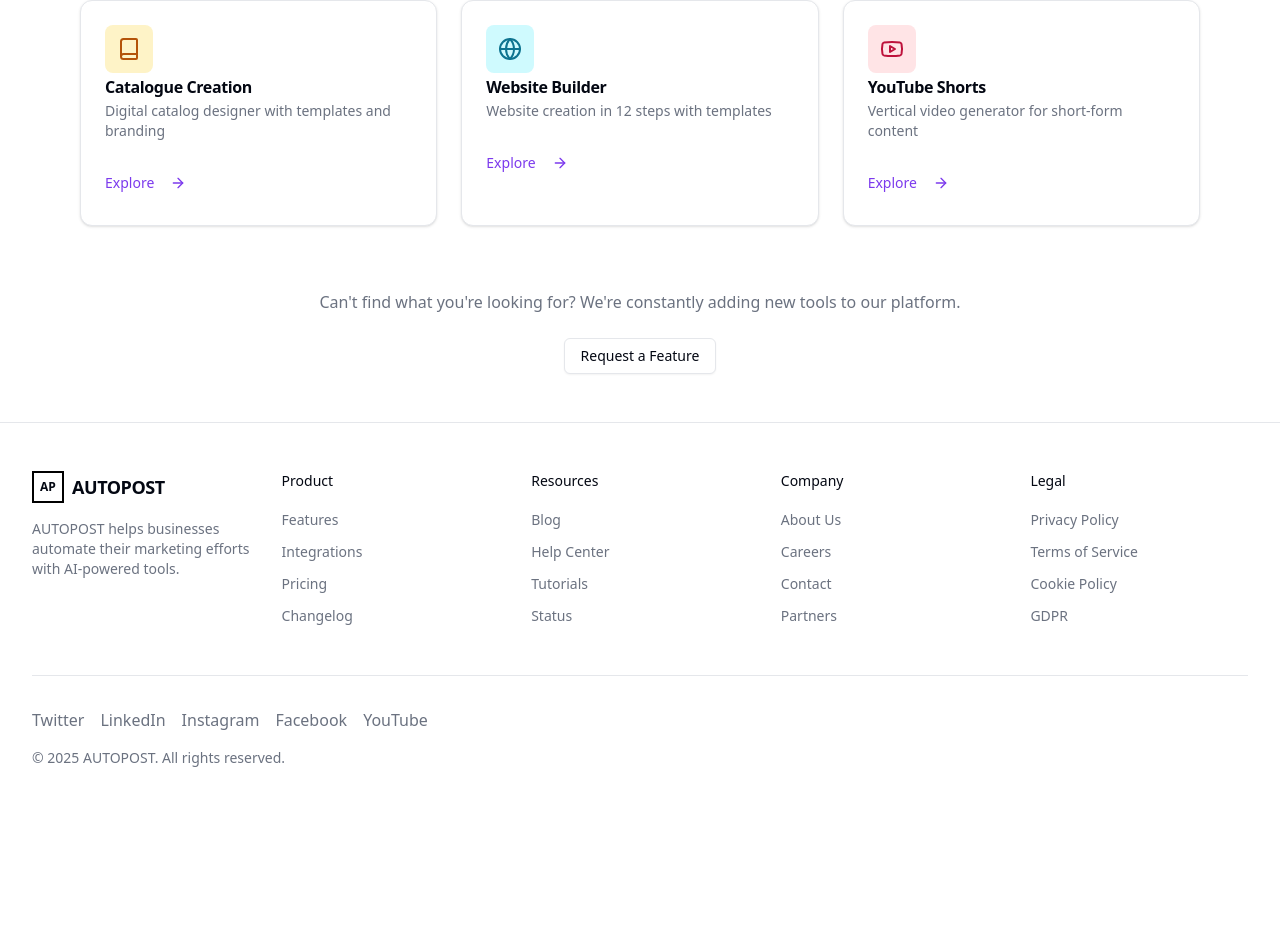
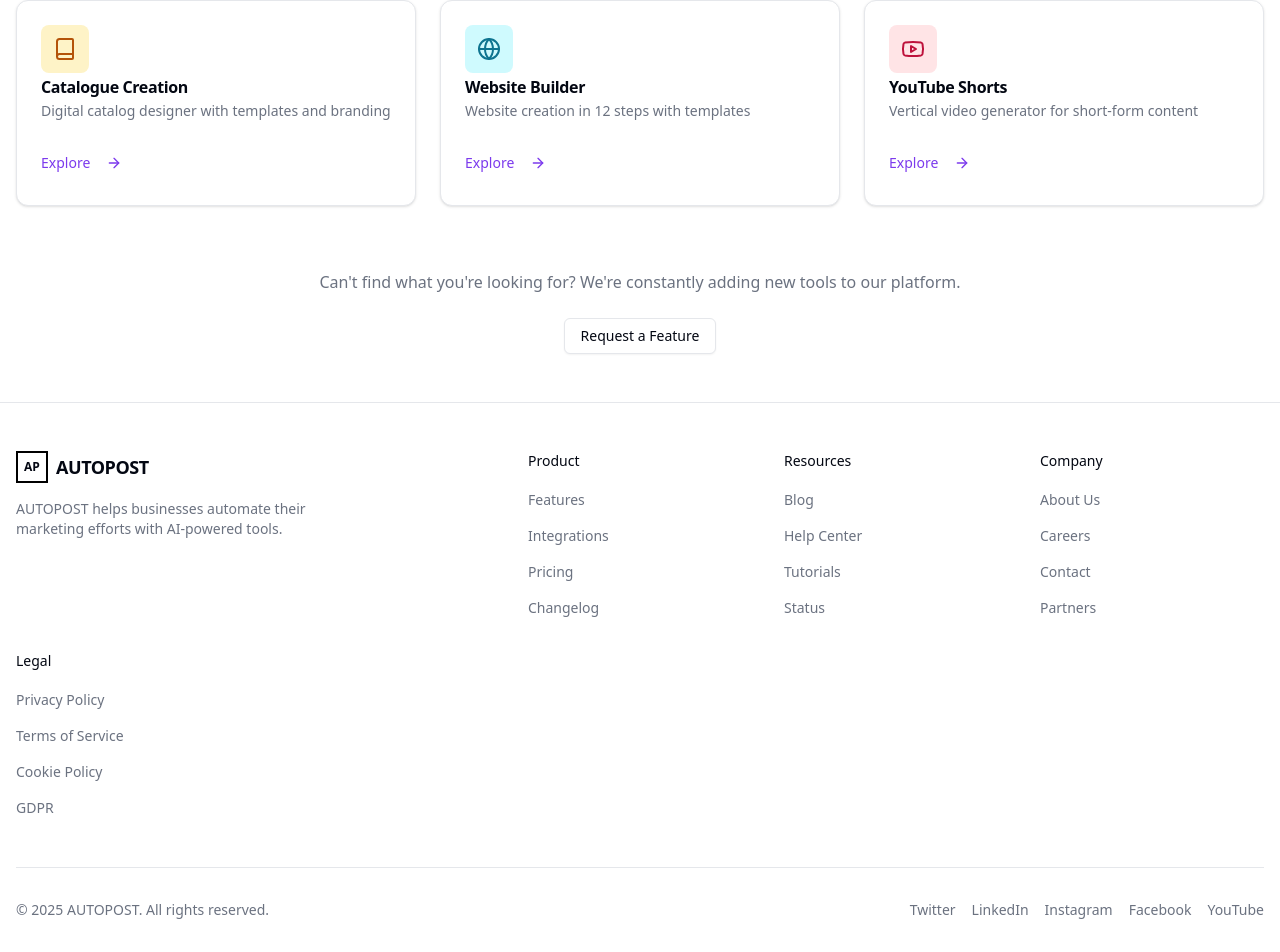
Before and after one commit to Cardano-max/AutoPost, a Next.js app: page /tools in a window 1280 px wide. Shown: the part 1381-2333 px from the top of the page. Before the commit the page ends 2197 px from the top, so only its background shows below. Built offline with nearby package versions, Linux system fonts and the light colour scheme.

Commit message:
mobile responsive added

```diff
--- a/src/app/globals.css
+++ b/src/app/globals.css
@@ -58,9 +58,65 @@
     @apply border-border;
   }
   body {
-    @apply bg-background text-foreground;
+    @apply bg-background text-foreground antialiased;
     font-feature-settings: "rlig" 1, "calt" 1;
   }
+  /* Mobile-first responsive text sizes */
+  h1 {
+    @apply text-2xl md:text-4xl lg:text-5xl font-bold;
+  }
+  h2 {
+    @apply text-xl md:text-3xl lg:text-4xl font-bold;
+  }
+  h3 {
+    @apply text-lg md:text-2xl lg:text-3xl font-bold;
+  }
+  p {
+    @apply text-sm md:text-base;
+  }
+}
+
+/* Mobile-first container */
+.container {
+  @apply px-4 mx-auto w-full;
+  max-width: 100%;
+}
+
+@screen sm {
+  .container {
+    max-width: 640px;
+  }
+}
+
+@screen md {
+  .container {
+    max-width: 768px;
+  }
+}
+
+@screen lg {
+  .container {
+    max-width: 1024px;
+  }
+}
+
+@screen xl {
+  .container {
+    max-width: 1280px;
+  }
+}
+
+/* Mobile navigation styles */
+.mobile-nav {
+  @apply fixed inset-0 bg-background z-50 transform transition-transform duration-300;
+}
+
+.mobile-nav.hidden {
+  transform: translateX(-100%);
+}
+
+.mobile-nav.visible {
+  transform: translateX(0);
 }
 
 /* Custom animations */
@@ -94,6 +150,69 @@
   animation: glow 2s ease-in-out infinite;
 }
 
+/* Responsive card grid */
+.card-grid {
+  @apply grid gap-4;
+  grid-template-columns: repeat(auto-fit, minmax(280px, 1fr));
+}
+
+/* Responsive spacing utilities */
+.section-padding {
+  @apply py-8 md:py-12 lg:py-16;
+}
+
+.section-margin {
+  @apply my-8 md:my-12 lg:my-16;
+}
+
+/* Responsive flex layouts */
+.flex-responsive {
+  @apply flex flex-col md:flex-row;
+}
+
+.flex-responsive-reverse {
+  @apply flex flex-col-reverse md:flex-row;
+}
+
+/* Responsive images */
+.responsive-image {
+  @apply w-full h-auto object-cover;
+}
+
+/* Responsive buttons */
+.btn-responsive {
+  @apply w-full md:w-auto;
+}
+
+/* Responsive navigation */
+.nav-menu {
+  @apply hidden md:flex;
+}
+
+.nav-menu-mobile {
+  @apply flex md:hidden;
+}
+
+/* Responsive cards */
+.card-responsive {
+  @apply flex flex-col md:flex-row items-start gap-4;
+}
+
+/* Responsive grids */
+.grid-responsive {
+  @apply grid grid-cols-1 md:grid-cols-2 lg:grid-cols-3 gap-6;
+}
+
+/* Responsive text alignment */
+.text-responsive {
+  @apply text-center md:text-left;
+}
+
+/* Responsive padding/margin */
+.spacing-responsive {
+  @apply p-4 md:p-6 lg:p-8;
+}
+
 /* Gradient backgrounds */
 .gradient-bg-orange-purple {
   background: linear-gradient(135deg, hsl(var(--orange-primary)), hsl(var(--purple-primary)));
@@ -109,32 +228,24 @@
 
 /* Hover effects */
 .hover-translate {
-  transition: transform 0.3s ease;
+  @apply transition-transform duration-300;
 }
 
 .hover-translate:hover {
-  transform: translateY(-5px);
+  @apply transform -translate-y-1;
 }
 
 .hover-scale {
-  transition: transform 0.3s ease;
+  @apply transition-transform duration-300;
 }
 
 .hover-scale:hover {
-  transform: scale(1.05);
-}
-
-/* Shapes */
-.shape-triangle {
-  clip-path: polygon(50% 0%, 0% 100%, 100% 100%);
-}
-
-.shape-circle {
-  border-radius: 50%;
+  @apply transform scale-105;
 }
 
 /* Hero section styles */
 .hero-gradient {
+  @apply relative overflow-hidden;
   background-color: #f8f8f7;
   background-image: radial-gradient(at top right, rgba(247, 250, 208, 0.5) 0%, transparent 70%),
                     radial-gradient(at bottom left, rgba(211, 219, 36, 0.3) 0%, transparent 70%);
@@ -142,30 +253,30 @@
 
 /* Feature card */
 .feature-card {
-  transition: all 0.3s ease;
-  position: relative;
-  overflow: hidden;
+  @apply relative overflow-hidden transition-all duration-300;
 }
 
 .feature-card:hover {
-  transform: translateY(-10px);
-  box-shadow: 0 20px 25px -5px rgba(0, 0, 0, 0.1), 0 10px 10px -5px rgba(0, 0, 0, 0.04);
+  @apply transform -translate-y-1 shadow-lg;
 }
 
 .feature-card::before {
   content: '';
-  position: absolute;
-  top: 0;
-  left: 0;
-  width: 100%;
-  height: 100%;
-  background: linear-gradient(135deg, rgba(211, 219, 36, 0.1), rgba(178, 78, 73, 0.1));
-  opacity: 0;
-  transition: opacity 0.3s ease;
+  @apply absolute inset-0 bg-gradient-to-br from-primary/5 to-transparent opacity-0 transition-opacity duration-300;
 }
 
 .feature-card:hover::before {
-  opacity: 1;
+  @apply opacity-100;
+}
+
+/* Mobile menu button */
+.mobile-menu-button {
+  @apply md:hidden p-2 rounded-lg hover:bg-accent;
+}
+
+/* Mobile menu overlay */
+.mobile-menu-overlay {
+  @apply fixed inset-0 bg-black/50 z-40;
 }
 
 /* Cursor follower */
--- a/src/components/layout/Footer.tsx
+++ b/src/components/layout/Footer.tsx
@@ -1,3 +1,5 @@
+"use client";
+
 import React from 'react';
 import Link from 'next/link';
 import { Logo } from '@/components/layout/Logo';
@@ -54,23 +56,40 @@ const socialLinks = [
 export function Footer() {
   return (
     <footer className="border-t bg-background">
-      <div className="container mx-auto px-4 py-12 lg:px-8">
-        <div className="grid grid-cols-2 gap-8 md:grid-cols-3 lg:grid-cols-5">
-          <div className="col-span-2 md:col-span-1">
+      <div className="container py-8 md:py-12">
+        <div className="grid grid-cols-2 gap-8 md:grid-cols-4 lg:grid-cols-5">
+          <div className="col-span-2 md:col-span-1 lg:col-span-2">
             <div className="flex flex-col space-y-4">
               <Logo />
-              <p className="text-sm text-muted-foreground mt-2">
+              <p className="text-sm text-muted-foreground max-w-xs">
                 AUTOPOST helps businesses automate their marketing efforts with AI-powered tools.
               </p>
+              {/* Social Links - Mobile Only */}
+              <div className="flex flex-wrap gap-4 md:hidden">
+                {socialLinks.map((link) => (
+                  <Link
+                    key={link.label}
+                    href={link.href}
+                    className="text-muted-foreground hover:text-foreground transition-colors"
+                    target="_blank"
+                    rel="noopener noreferrer"
+                  >
+                    {link.label}
+                  </Link>
+                ))}
+              </div>
             </div>
           </div>
           {footerLinks.map((category) => (
             <div key={category.title} className="flex flex-col space-y-4">
               <h4 className="text-sm font-medium text-foreground">{category.title}</h4>
-              <ul className="space-y-2">
+              <ul className="space-y-3">
                 {category.links.map((link) => (
                   <li key={link.label}>
-                    <Link href={link.href} className="text-sm text-muted-foreground hover:text-foreground transition-colors">
+                    <Link
+                      href={link.href}
+                      className="text-sm text-muted-foreground hover:text-foreground transition-colors"
+                    >
                       {link.label}
                     </Link>
                   </li>
@@ -79,22 +98,25 @@ export function Footer() {
             </div>
           ))}
         </div>
-        <div className="mt-12 flex flex-col space-y-4 border-t pt-8">
-          <div className="flex flex-wrap gap-4">
-            {socialLinks.map((link) => (
-              <Link
-                key={link.label}
-                href={link.href}
-                className="text-muted-foreground hover:text-foreground transition-colors"
-                target="_blank"
-                rel="noopener noreferrer"
-              >
-                {link.label}
-              </Link>
-            ))}
-          </div>
-          <div className="text-sm text-muted-foreground">
-            &copy; {new Date().getFullYear()} AUTOPOST. All rights reserved.
+        <div className="mt-8 md:mt-12 pt-8 border-t">
+          <div className="flex flex-col md:flex-row justify-between items-center gap-4">
+            <div className="text-sm text-muted-foreground order-2 md:order-1">
+              &copy; {new Date().getFullYear()} AUTOPOST. All rights reserved.
+            </div>
+            {/* Social Links - Desktop Only */}
+            <div className="hidden md:flex flex-wrap gap-4 order-1 md:order-2">
+              {socialLinks.map((link) => (
+                <Link
+                  key={link.label}
+                  href={link.href}
+                  className="text-sm text-muted-foreground hover:text-foreground transition-colors"
+                  target="_blank"
+                  rel="noopener noreferrer"
+                >
+                  {link.label}
+                </Link>
+              ))}
+            </div>
           </div>
         </div>
       </div>
--- a/src/components/layout/MainNav.tsx
+++ b/src/components/layout/MainNav.tsx
@@ -1,3 +1,5 @@
+"use client";
+
 import React from 'react';
 import Link from 'next/link';
 import { ChevronDown } from 'lucide-react';
@@ -59,9 +61,65 @@ const resources = [
   { name: "Tutorials", href: "/resources/tutorials" },
 ];
 
-interface MainNavProps extends React.HTMLAttributes<HTMLElement> {}
+interface MainNavProps extends React.HTMLAttributes<HTMLElement> {
+  isMobile?: boolean;
+}
 
-export function MainNav({ className, ...props }: MainNavProps) {
+export function MainNav({ className, isMobile, ...props }: MainNavProps) {
+  if (isMobile) {
+    return (
+      <nav className={cn("flex flex-col space-y-4", className)} {...props}>
+        <div className="space-y-2">
+          <div className="font-medium px-2">Tools</div>
+          {tools.map((tool) => (
+            <Link
+              key={tool.href}
+              href={tool.href}
+              className="flex items-center px-2 py-1.5 text-sm rounded-md hover:bg-accent"
+            >
+              {React.createElement(tool.icon, { className: "mr-2 h-4 w-4 text-primary" })}
+              {tool.name}
+            </Link>
+          ))}
+        </div>
+
+        <div className="space-y-2">
+          <div className="font-medium px-2">Templates</div>
+          {templates.map((template) => (
+            <Link
+              key={template.href}
+              href={template.href}
+              className="block px-2 py-1.5 text-sm rounded-md hover:bg-accent"
+            >
+              {template.name}
+            </Link>
+          ))}
+        </div>
+
+        <div className="space-y-2">
+          <div className="font-medium px-2">Resources</div>
+          {resources.map((resource) => (
+            <Link
+              key={resource.href}
+              href={resource.href}
+              className="block px-2 py-1.5 text-sm rounded-md hover:bg-accent"
+            >
+              {resource.name}
+            </Link>
+          ))}
+        </div>
+
+        <Link href="/pricing" className="block px-2 py-1.5 text-sm rounded-md hover:bg-accent">
+          Pricing
+        </Link>
+
+        <Link href="/api-sdk" className="block px-2 py-1.5 text-sm rounded-md hover:bg-accent">
+          API/SDK
+        </Link>
+      </nav>
+    );
+  }
+
   return (
     <nav className={cn("flex items-center space-x-4 lg:space-x-6", className)} {...props}>
       <DropdownMenu>
```
Also changed, not shown: src/components/layout/Header.tsx (+62 -7 lines).
